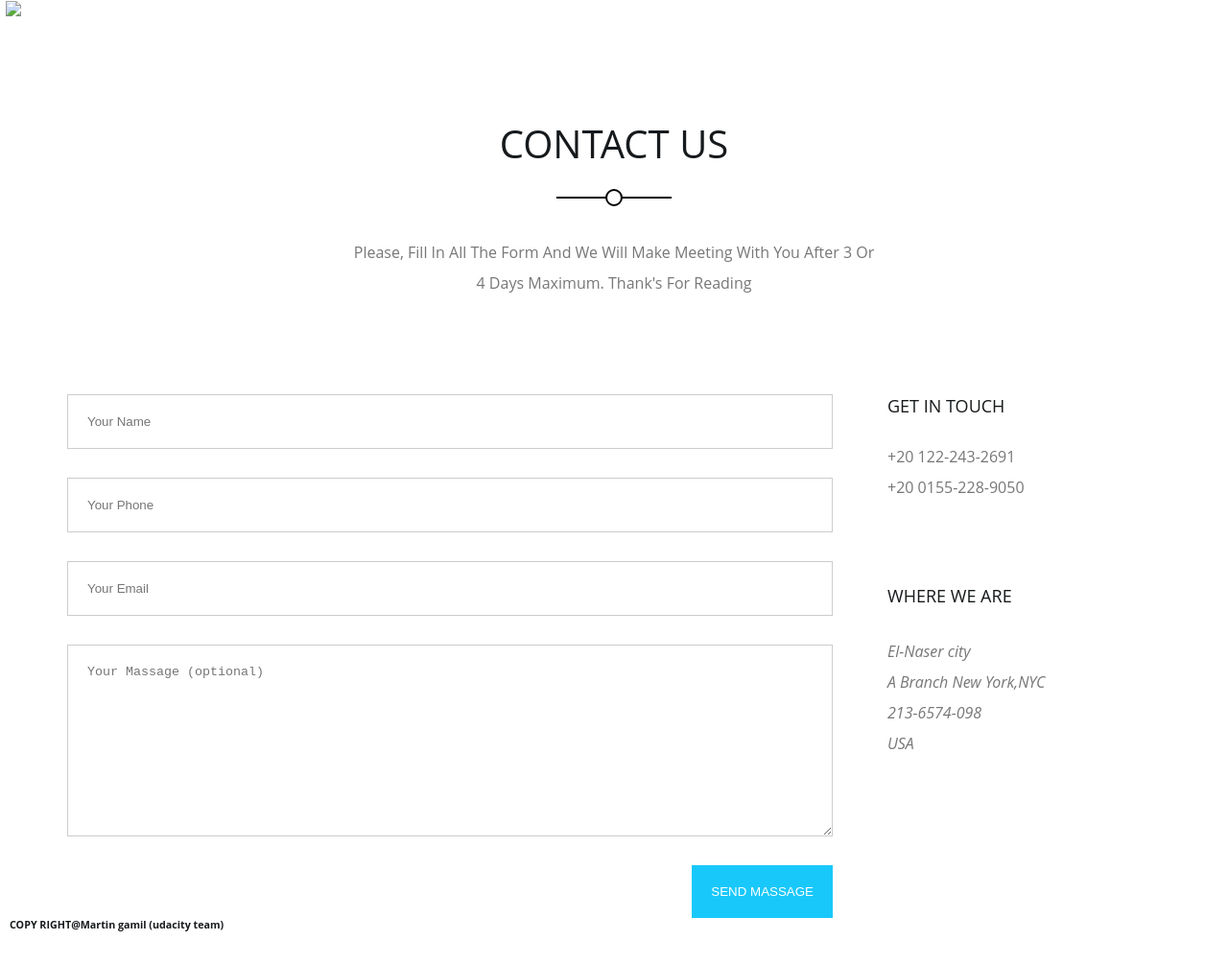
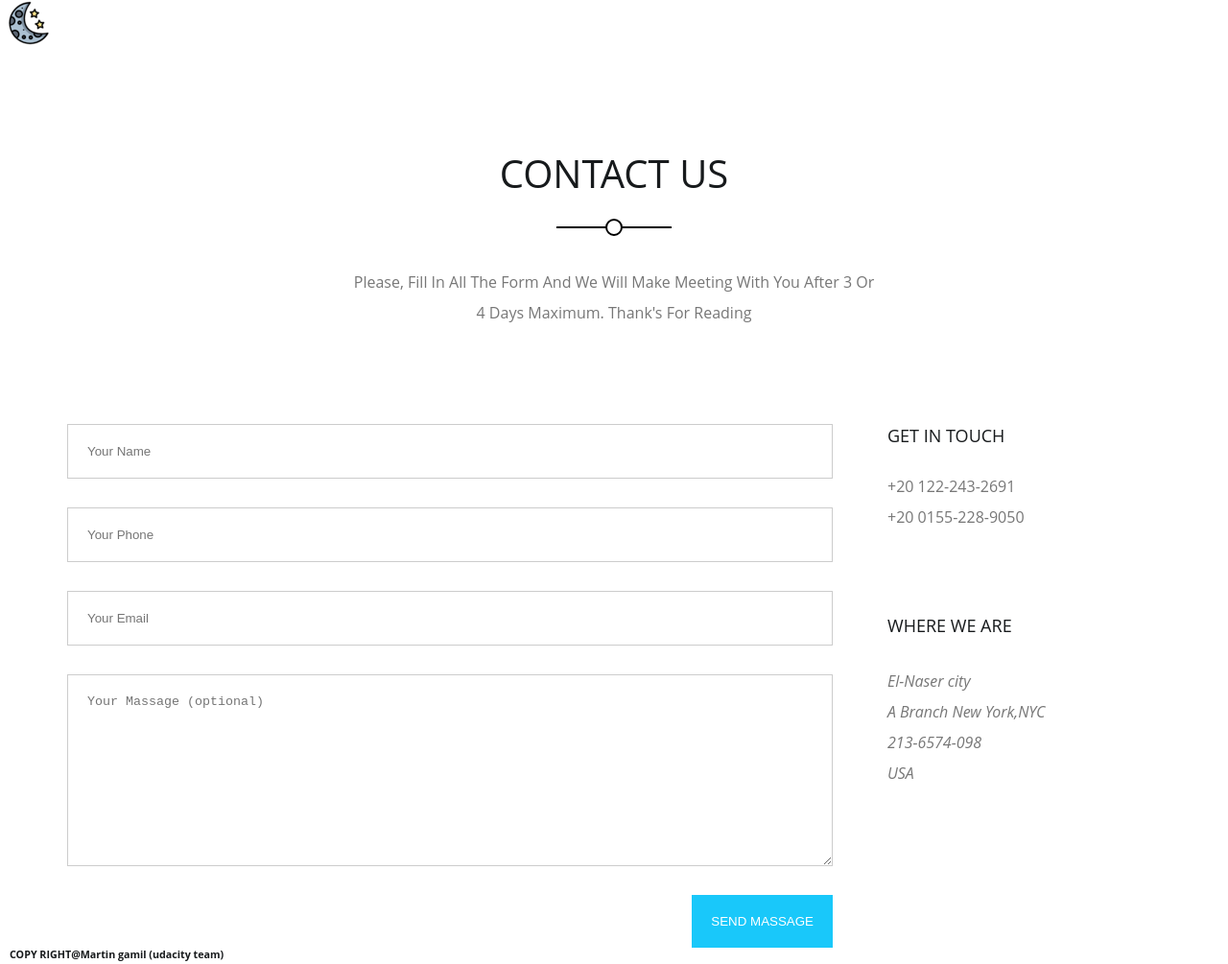
Before and after one commit to maro2024/udacity, a plain HTML site: page index.html in a window 1280 px wide. Shown: the whole page at 96% size. Drawn offline with Linux system fonts and the light colour scheme.

Commit message:
Update index.html

```diff
--- a/index.html
+++ b/index.html
@@ -21,7 +21,7 @@
       <div class="contact" id="c">
 <!--dark mode-->
 
-         <img src="image/moon2.png" id="iconaia" >
+         <img src="moon2.png" id="iconaia" >
     <button id="menu">
 
     </button>
```
